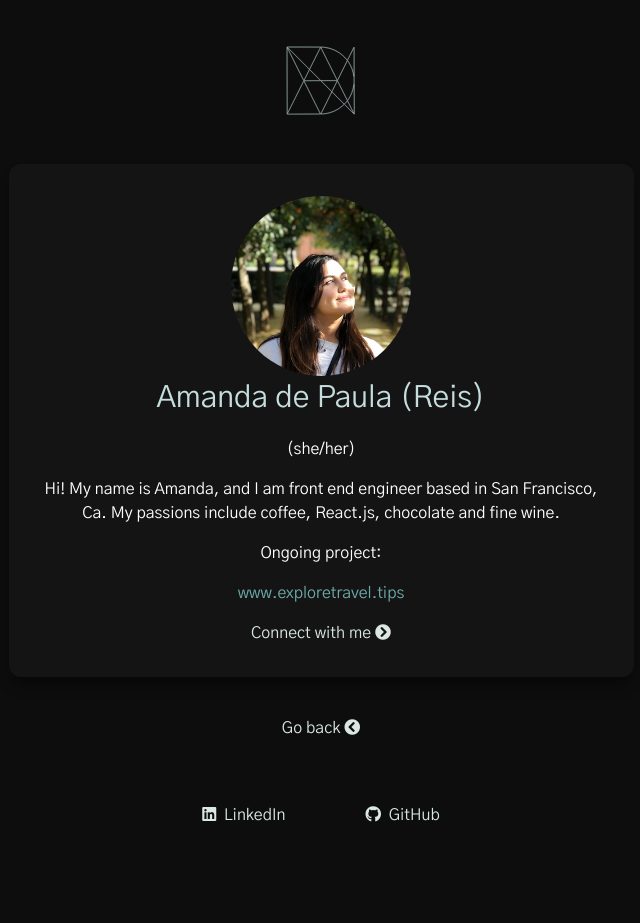
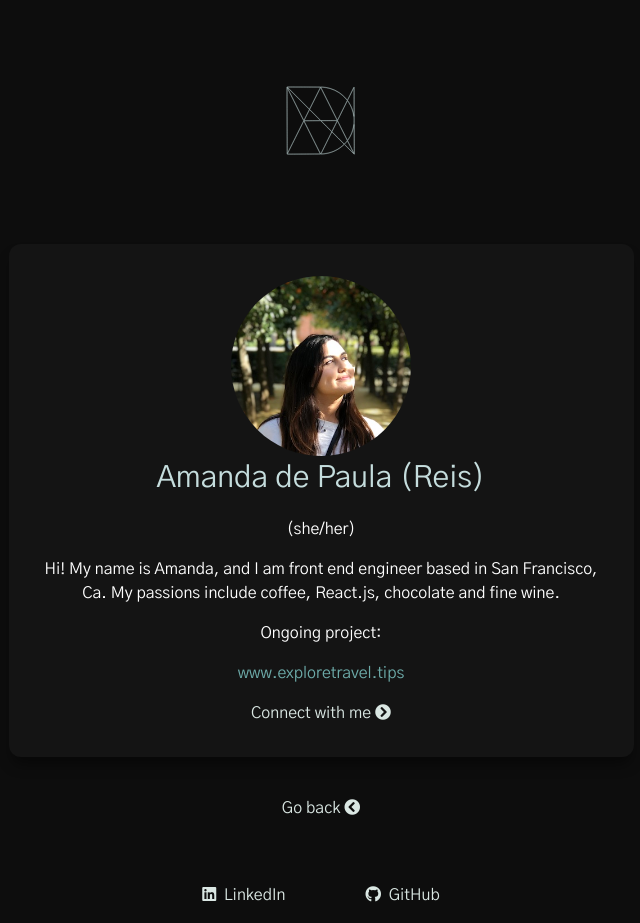
Before and after one commit to mandareis/website-frontend, a React (Create React App) app: page /about in a window 1280 px wide. Shown: the whole page, without its empty margins (319-959 px from the left). Before the commit the page ends 843 px from the top, so only its background shows below. Built offline with nearby package versions, Linux system fonts and the light colour scheme.

Commit message:
fix to anchor in logo

```diff
--- a/src/components/NameLogo.js
+++ b/src/components/NameLogo.js
@@ -1,6 +1,7 @@
 import * as React from "react";
 function NameLogo() {
   return (
+    <a href="/">
       <svg
         id="logo"
         version="1.0"
@@ -10,7 +11,6 @@ function NameLogo() {
         viewBox="0 0 2048.000000 2048.000000"
         preserveAspectRatio="xMidYMid"
       >
-      <a href="/">
         <g
           transform="translate(0.000000,2048.000000) scale(0.100000,-0.100000)"
           fill="#000000"
@@ -63,8 +63,8 @@ m3444 -38 c0 -8 -1090 -2207 -1099 -2216 -3 -4 -504 490 -1111 1097 l-1105
 418 488 19 26 39 46 44 45 4 -2 300 -585 656 -1296z"
           />
         </g>
+      </svg>
     </a>
-    </svg>
   );
 }
 export default NameLogo;
```
Lines whose indentation alone changed are shown as unchanged.
